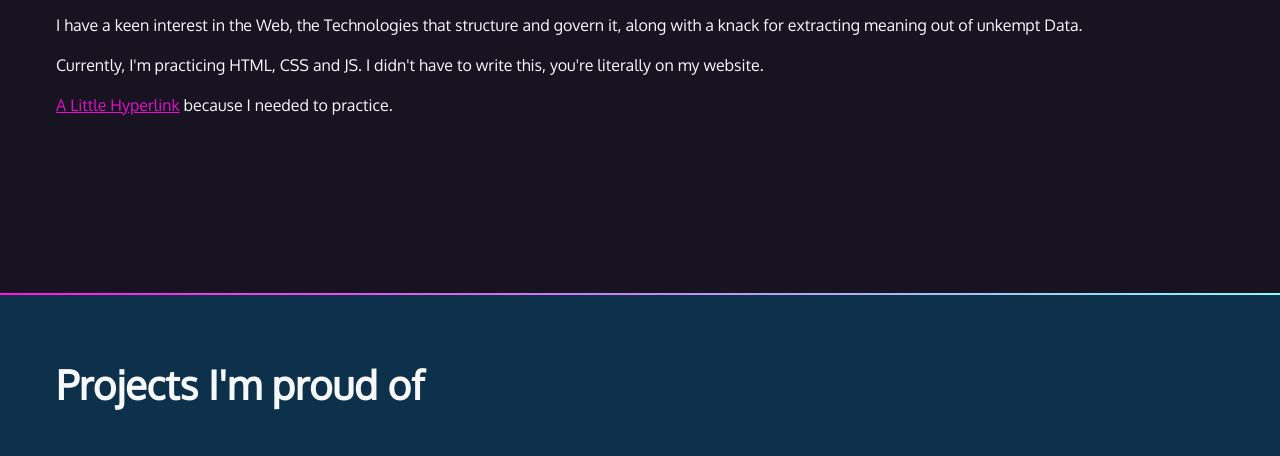
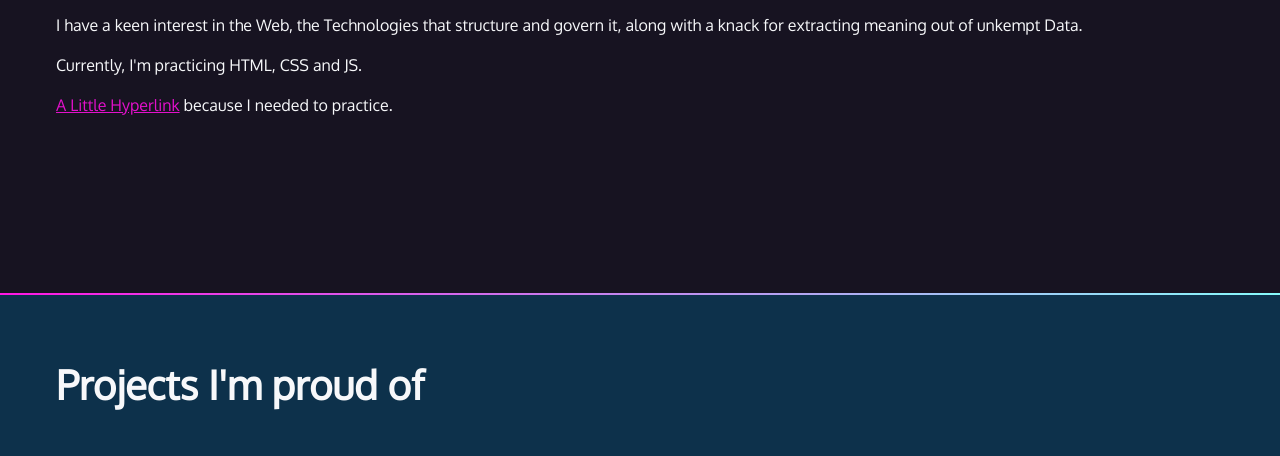
Before and after one commit to priyavratamohan/Portfolio-Website, a plain HTML site: page index.html in a window 1280 px wide. Shown: the part 344-800 px from the top of the page. Drawn offline with Linux system fonts and the light colour scheme; a web font is replaced by a local one.

Commit message:
Update index.html

```diff
--- a/index.html
+++ b/index.html
@@ -25,7 +25,7 @@
     <p class="name">Hi, my name is <span>Priyavrata Mohan.</span></p>
     <h2>I'm a 3rd Year CSE Student at MIT, Bengaluru.</h2>
     <p>I have a keen interest in the Web, the Technologies that structure and govern it, along with a knack for extracting meaning out of unkempt Data.</p>
-    <p>Currently, I'm practicing HTML, CSS and JS. I didn't have to write this, you're literally on my website.</p>
+    <p>Currently, I'm practicing HTML, CSS and JS.</p>
     <p><a href="#" target="_blank">A Little Hyperlink</a> because I needed to practice.</p>
 </section>
 <div class="gradient"></div>
```
